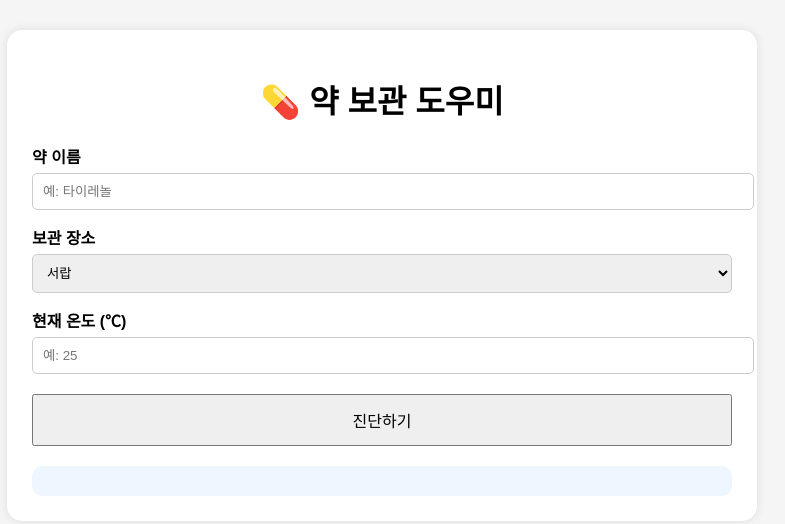
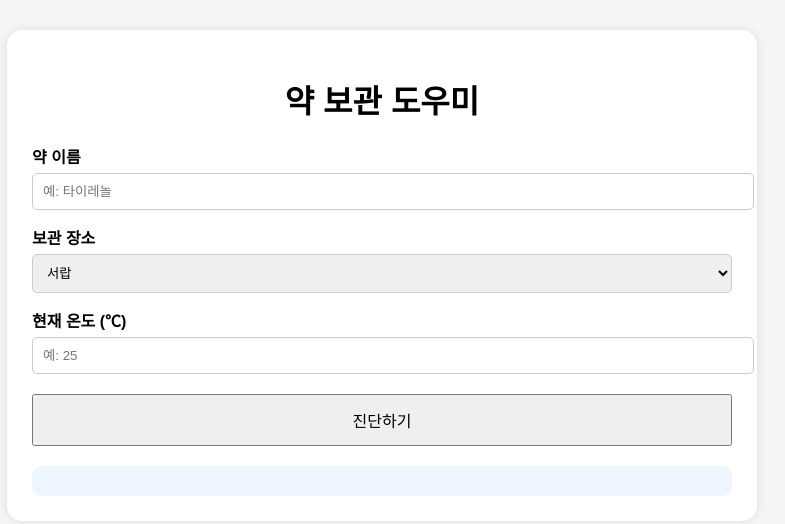
Before and after one commit to ljy090105-cmyk/Juyeon, a plain HTML site: page index.html in a window 1280 px wide. Shown: the whole page, without its empty margins (258-1043 px from the left). Drawn offline with Linux system fonts and the light colour scheme.

Commit message:
Update index.html

```diff
--- a/index.html
+++ b/index.html
@@ -61,7 +61,7 @@ button{
 
 <div class="container">
 
-<h1>💊 약 보관 도우미</h1>
+<h1>약 보관 도우미</h1>
 
 <label>약 이름</label>
 <input type="text" id="medicine" placeholder="예: 타이레놀">
```
